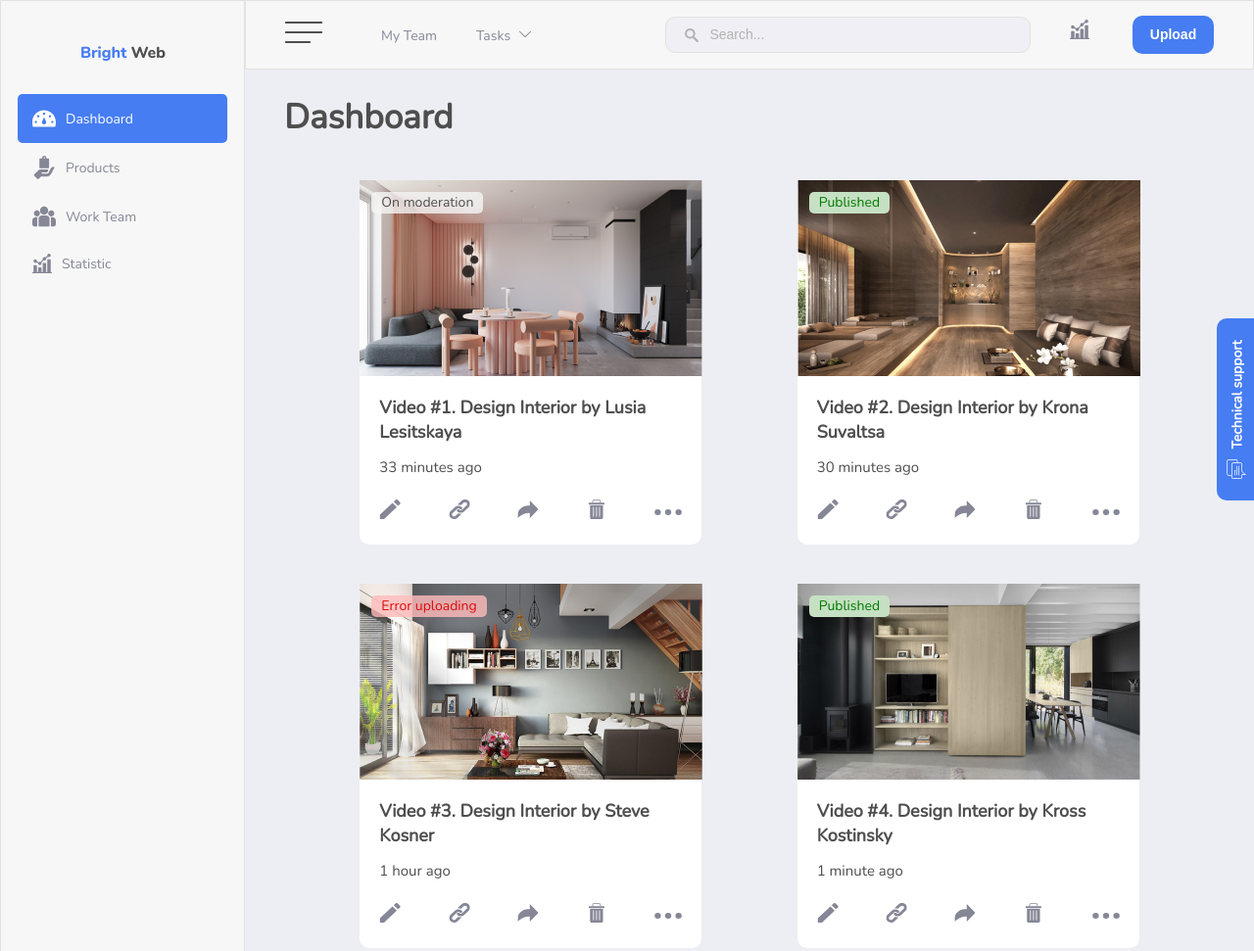
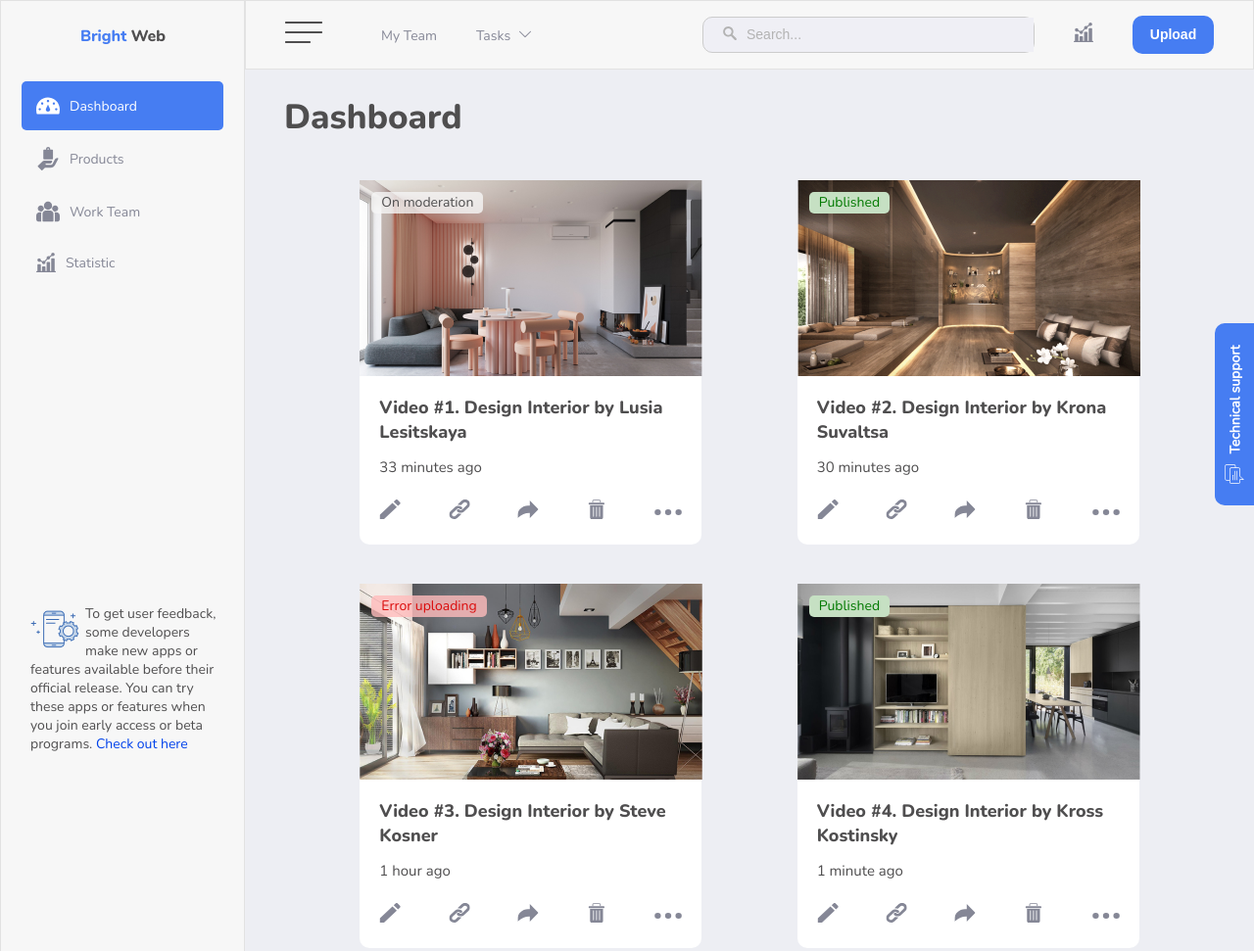
Before and after one commit to crossfire3001/frontend, a plain HTML site: page Module 3 - CSS/test-project-10/index.html in a window 1280 px wide. Shown: the top 971 px of the page at 98% size. Drawn offline with Linux system fonts and the light colour scheme.

Commit message:
bug fixes

```diff
--- a/Module 3 - CSS/test-project-10/css/styles.css
+++ b/Module 3 - CSS/test-project-10/css/styles.css
@@ -56,7 +56,7 @@ img {
     display: flex;
     flex-direction: column;
     position: relative;
-    padding: 17px;
+    padding: 0 17px; /* ошибка с padding - 1 */
     border: 1px solid #E2E2E2;
     flex-shrink: 0;
 }
@@ -89,6 +89,7 @@ img {
     align-items: center;
     text-decoration: none;
     padding: 13px 15px;
+    margin: 4px; /* не было margin между элементами - 2 */
 }
 
 .sidebar .navigation-item a span {
@@ -112,7 +113,7 @@ img {
 .sidebar .feedback {
     padding: 13px 12px;
     max-width: 216px;
-    position: absolute;
+    position: fixed; /* исправлено с position: absolute на fixed - 3 */
     bottom: 17px;
     border: 1px solid transparent;
 }
@@ -154,6 +155,8 @@ img {
     justify-content: space-between;
     align-items: center;
     border: 1px solid #E2E2E2;
+    position: relative;
+    z-index: 5;
 }
 
 .header .header-info {
@@ -162,10 +165,11 @@ img {
 }
 
 .header .menu {
-    position: relative;
+    /* */
 }
 
-.tasks-block {
+.header .tasks-block {
+    margin-top: 16px;
     display: none;
     position: absolute;
     width: 150px;
@@ -173,7 +177,7 @@ img {
     background: #FFF;
     box-shadow: 0 4px 20px 0 rgba(102, 102, 102, 0.15);
     padding: 30px 25px 30px 20px;
-    left: 190px;
+    left: 230px;
 }
 
 .task-item {
@@ -192,6 +196,7 @@ img {
 .menu ul li:last-child:hover .tasks-block {
     display: block;
     cursor: pointer;
+    z-index: 1;
 }
 
 .header .header-info ul {
@@ -225,11 +230,55 @@ img {
     margin-right: 5px;
 }
 
-.header-search {
+/* Работа над ошибками */
+
+.header .header-search-bar {
+    display: flex;
+    align-items: center;
+    gap: 40px;
+}
+
+.header .header-search-input {
+    border: none;
+    outline: none;
+    background: #EFEFF5;
+    padding: 10px 20px 10px 0;
+    width: 293px;
+}
+
+.header .header-search-container {
+    display: flex;
+    align-items: center;
+    border: 1px solid #ccc;
+    border-radius: 10px;
+    gap: 10px;
+    background: #EFEFF5;
+    padding-left: 10px;
+}
+
+.header .header-search-button {
+    margin-left: 10px;
+    cursor: pointer;
+}
+
+.header .header-search-actions {
+    display: flex;
+    align-items: center;
+    gap: 40px;
+}
+
+.header .header-search-actions a {
+    display: block;
+}
+
+/*  Работа над ошибками - end - 4 */
+
+
+
+/* .header-search-container {
     display: flex;
     align-items: center;
     justify-content: center;
-    position: relative;
 }
 
 .header-search-input {
@@ -239,22 +288,12 @@ img {
     outline: none;
     padding: 10px 44px;
     width: 373px;
-}
-
-.header-search-button {
-    position: absolute;
-    left: 20px;
-    font-size: 0;
-}
+} */
 
 .header-search-input::placeholder {
     color: #B3B3B3;
     font-size: 14px;
     line-height: 19px;
-}
-
-.header-search-actions a {
-    margin: 0 40px;
 }
 
 .header .header-search-actions a:hover svg path {
@@ -297,6 +336,7 @@ img {
     font-weight: 800;
     line-height: 48px;
     margin-bottom: 20px;
+    font-family: NunitoExtraBold, sans-serif;
 }
 
 .main .card {
@@ -346,6 +386,7 @@ img {
     font-weight: 800;
     line-height: 25px;
     margin-bottom: 8px;
+    font-family: NunitoExtraBold, sans-serif;
 }
 
 .main .card-date {
@@ -366,23 +407,34 @@ img {
     justify-content: space-between;
 }
 
+.card-actions a:hover svg path {
+    fill: #467DF2
+}
+
+.card-actions a:hover ellipse {
+    fill: #467DF2
+}
+
 /*=============== Technical support block ===============*/
 .tech-support-block {
     border-radius: 10px 10px 0 0;
     background: #467DF2;
     width: 186px;
-    padding: 10px 0;
+    padding: 10px 0 20px;
     display: flex;
     align-items: center;
     justify-content: center;
     position: absolute;
-    right: -75px;
+    right: -78px;
     top: 327px;
     transform: rotate(-90deg);
+    transition: 0.3s all ease;
 }
 
 .tech-support-block:hover {
     background: #2F54A3;
+    right: -68px;
+    cursor: pointer;
 }
 
 .tech-support-block svg {
--- a/Module 3 - CSS/test-project-10/index.html
+++ b/Module 3 - CSS/test-project-10/index.html
@@ -105,6 +105,7 @@
                                         </clipPath>
                                     </defs>
                                 </svg>
+
                             </a>
                             <div class="tasks-block">
                                 <div class="task-item">Tasks Today</div>
@@ -113,12 +114,12 @@
                             <!-- /.tasks-block -->
                         </li>
                     </ul>
-
                 </nav>
             </div>
             <!-- /.header-info -->
             <div class="header-search">
-                <input type="text" class="header-search-input" placeholder="Search...">
+                <div class="header-search-bar">
+                    <div class="header-search-container">
                         <div class="header-search-button">
                             <svg width="14" height="14" viewBox="0 0 14 14" fill="none" xmlns="http://www.w3.org/2000/svg">
                                 <g clip-path="url(#clip0_1_119)">
@@ -131,7 +132,8 @@
                                 </defs>
                             </svg>
                         </div>
-                <!-- /.header-search-button -->
+                        <input type="text" class="header-search-input" placeholder="Search...">
+                    </div>
                     <div class="header-search-actions">
                         <a href="#">
                             <svg width="20" height="20" viewBox="0 0 20 20" fill="none" xmlns="http://www.w3.org/2000/svg">
@@ -148,9 +150,8 @@
                         </a>
                         <button class="header-search-upload">Upload</button>
                     </div>
-                <!-- /.header-search-actions -->
                 </div>
-            <!-- /.header-search -->
+            </div>
         </header>
         <section class="main">
             <div class="container">
```
Lines whose indentation alone changed are shown as unchanged.
